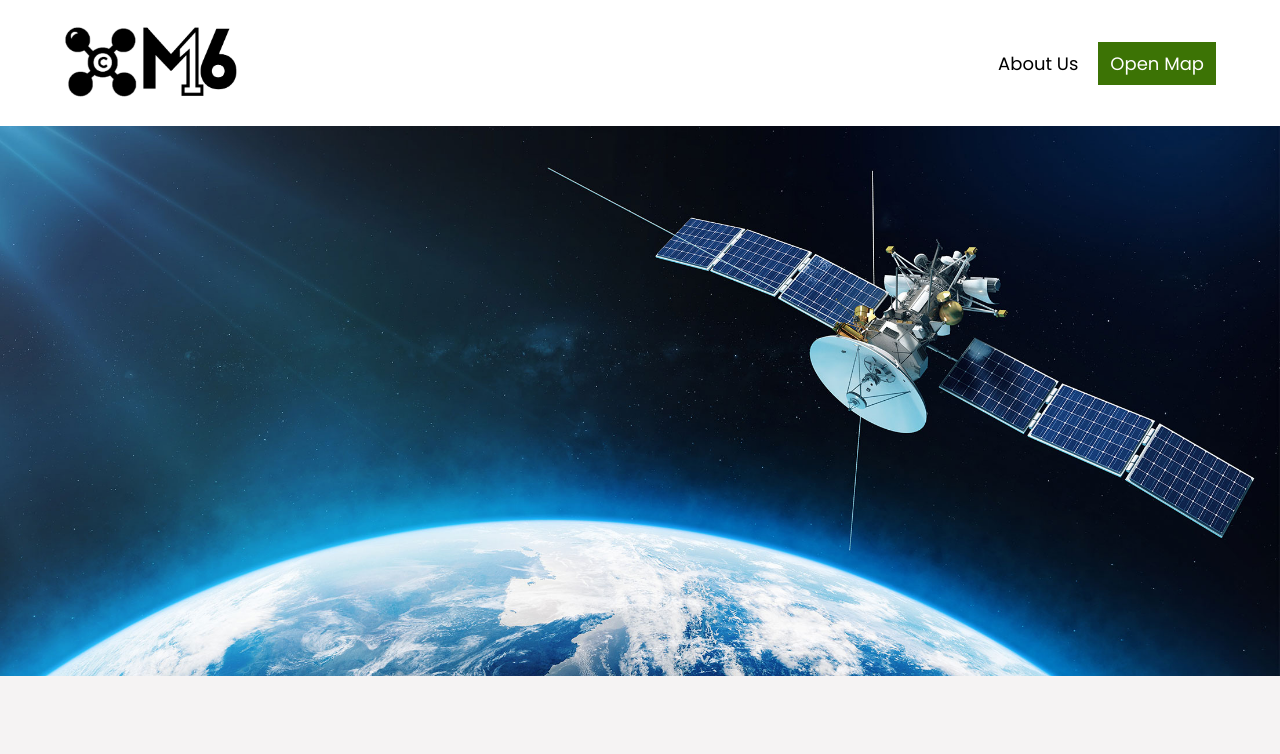
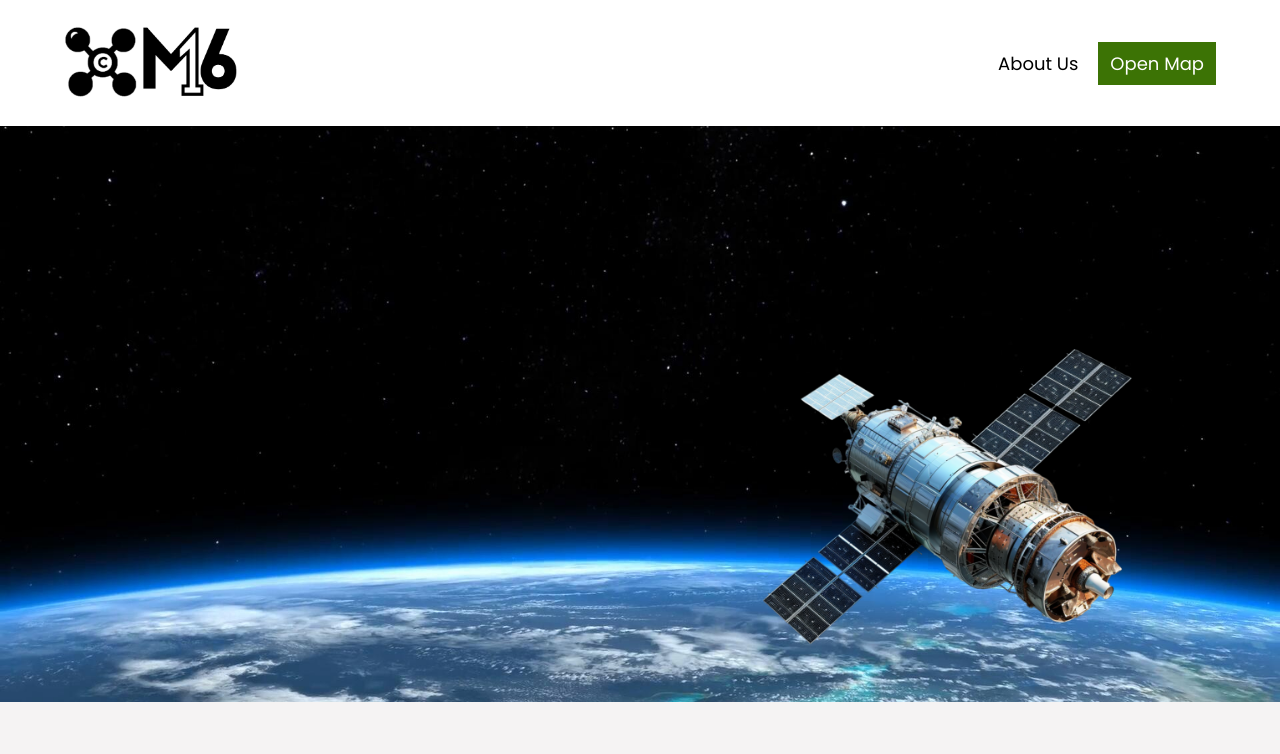
Before and after one commit to Project-M4/frontendtest1, a React (Create React App) app: page / in a window 1280 px wide. Shown: the top 754 px of the page. Built offline with nearby package versions, Linux system fonts and the light colour scheme.

Commit message:
Update Banner.js

```diff
--- a/src/components/Banner.js
+++ b/src/components/Banner.js
@@ -1,11 +1,38 @@
-import React from 'react'
+import React, { useEffect, useState } from 'react';
 
 const Banner = () => {
+  const [offset, setOffset] = useState(0);
+
+  useEffect(() => {
+    const handleScroll = () => {
+      setOffset(window.scrollY);
+    };
+
+    window.addEventListener('scroll', handleScroll);
+
+    return () => {
+      window.removeEventListener('scroll', handleScroll);
+    };
+  }, []);
+
   return (
-    <div>
-      <img src={process.env.PUBLIC_URL + '/banner.jpg'} className='w-screen h-[550px] object-cover object-top'></img>
+    <div className="relative h-[72vh] overflow-hidden">
+      <img
+        src={process.env.PUBLIC_URL + '/space.jpg'}
+        className="w-screen object-cover object-top inset-0 z-0 absolute"
+        style={{
+          transform: `translateY(${offset * 0.4}px)`,
+        }}
+      />
+      <img
+        src={process.env.PUBLIC_URL + '/satellite.webp'}
+        className="w-[32vw] right z-9 absolute right-[10vw] bottom-0"
+        style={{
+          transform: `translateY(${offset * 0}px)`,
+        }}
+      />
     </div>
-  )
-}
+  );
+};
 
-export default Banner
+export default Banner;
```
